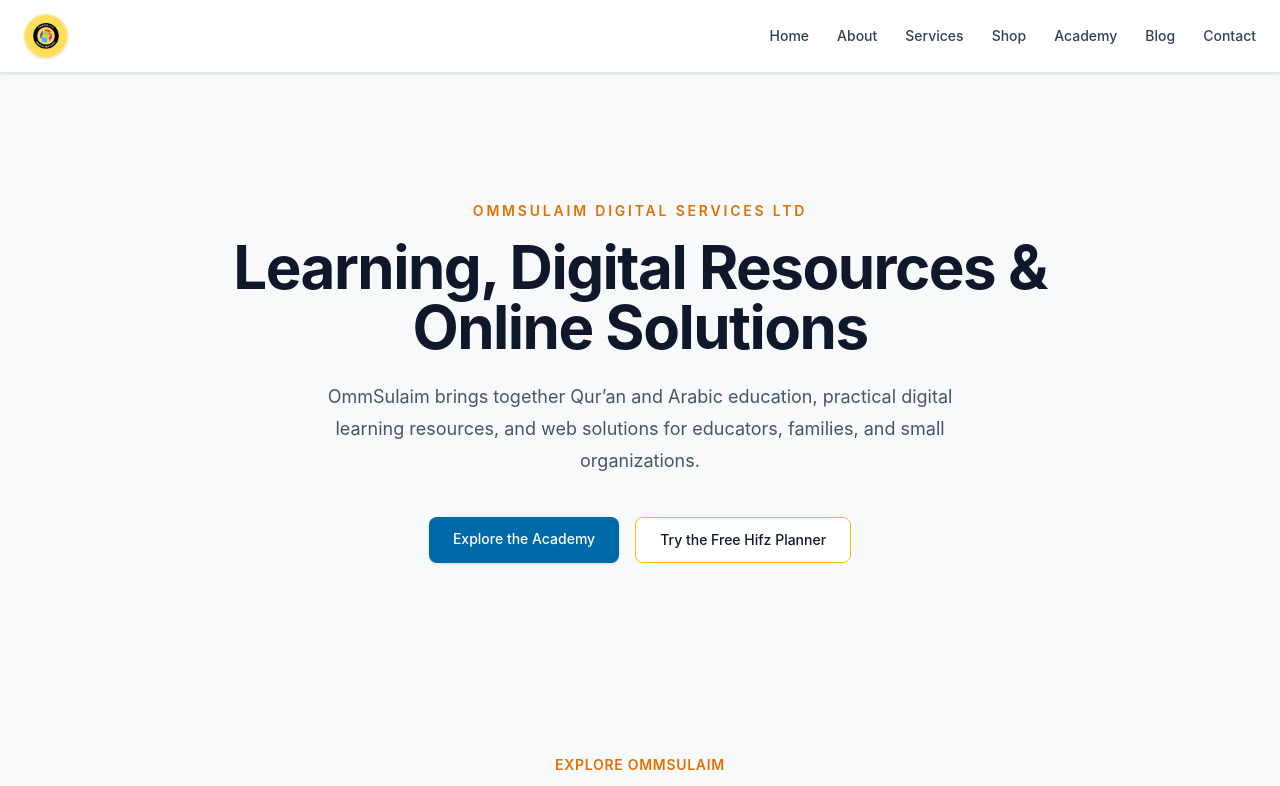
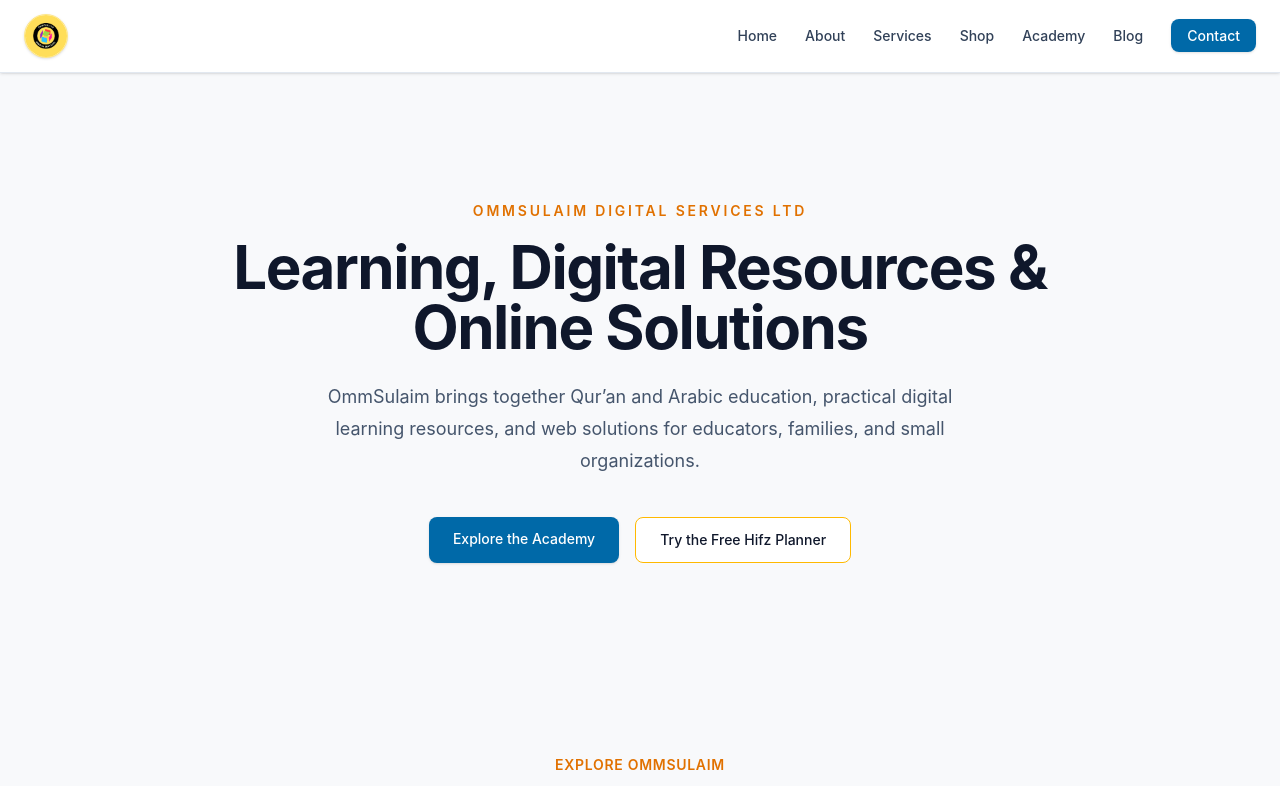
Before and after one commit to veiled-Dev/ommsulaimv2, a Next.js app: page / in a window 1280 px wide. Shown: the top 786 px of the page. Built offline with nearby package versions, Linux system fonts and the light colour scheme; no server answers.

Commit message:
Emphasize primary contact action in navigation

```diff
--- a/components/Navbar.tsx
+++ b/components/Navbar.tsx
@@ -33,7 +33,7 @@ export default function Navbar() {
           <li><Link href="/shop" className="hover:text-sky-700 transition-colors duration-300">Shop</Link></li>
           <li><Link href="/academy" className="hover:text-sky-700 transition-colors duration-300">Academy</Link></li>
           <li><Link href="/blog" className="hover:text-sky-700 transition-colors duration-300">Blog</Link></li>
-          <li><Link href="/contact" className="hover:text-sky-700 transition-colors duration-300">Contact</Link></li>
+          <li><Link href="/contact" className="rounded-lg bg-sky-700 px-4 py-2 text-white shadow-sm transition hover:bg-sky-800">Contact</Link></li>
         </ul>
 
         {/* Mobile Hamburger */}
```
